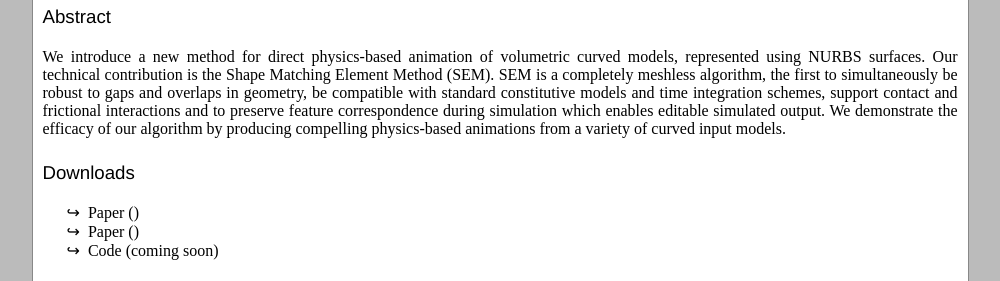
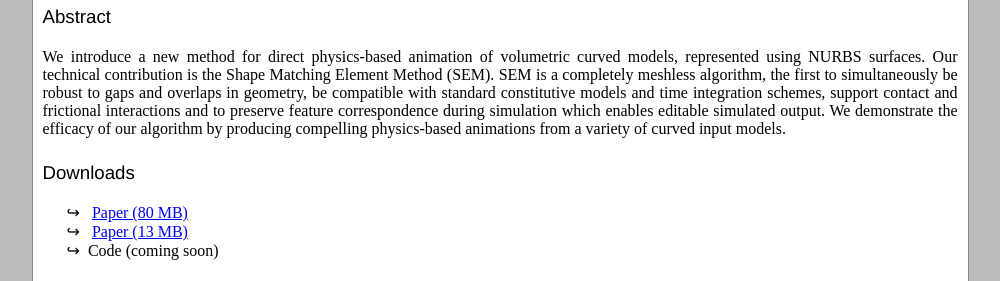
Before and after one commit to tytrusty/SEM-project-page, a plain HTML site: page index.html in a window 1280 px wide. Shown: the part 527-808 px from the top of the page, without its empty margins (140-1140 px from the left). Drawn offline with Linux system fonts and the light colour scheme; a web font is replaced by a local one.

Commit message:
add papers

```diff
--- a/index.html
+++ b/index.html
@@ -43,8 +43,8 @@ We demonstrate the efficacy of our algorithm by producing compelling physics-bas
 <h2 id="downloads">Downloads</h2>
 
 <ul>
-<li>Paper ()
-</li><li>Paper ()
+<li> <a href="SEM.pdf">Paper (80 MB)</a></li>
+<li> <a href="SEM_lowres.pdf">Paper (13 MB)</a></li>
 <li>Code (coming soon) </li>
  <!-- - [Talk](https://youtu.be/JUiXMmQ0sIA) --></li>
 </ul>
```
Also changed, not shown: 2 other files.
